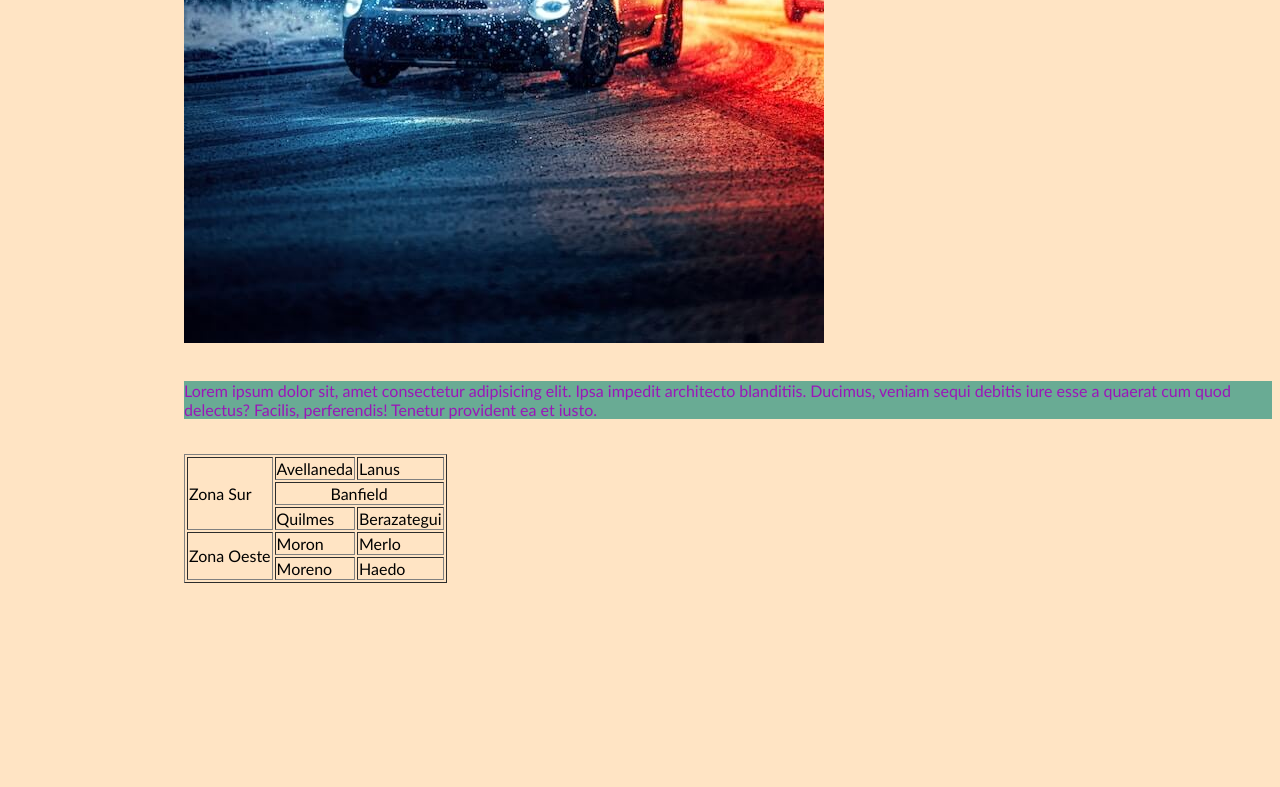
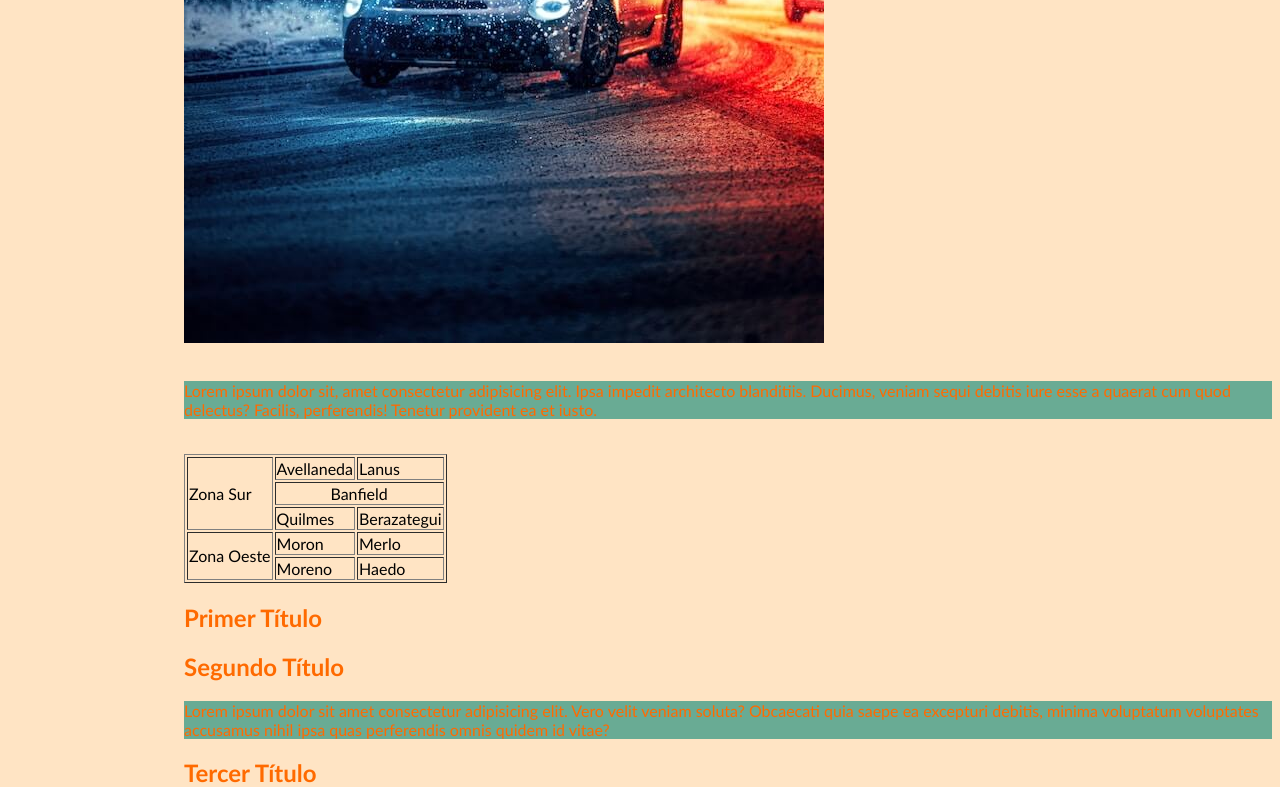
Before and after one commit to ferwargit/CaC-20518-FullStack, a plain HTML site: page pages/software.html in a window 1280 px wide. Shown: the part 520-1307 px from the top of the page. Before the commit the page ends 1111 px from the top, so only its background shows below. Drawn offline with Linux system fonts and the light colour scheme.

Commit message:
css-varios

```diff
--- a/css/style.css
+++ b/css/style.css
@@ -7,8 +7,13 @@
 
 body {
     font-family: 'Trebuchet MS', 'Lucida Sans Unicode', 'Lucida Grande', 'Lucida Sans', Arial, sans-serif;
+    /* font-family: 'Sofia Sans Semi Condensed', sans-serif; */
     /* padding-left: 20px; */
     padding-left: 11em;
+    background-image: url(../img/imagen04.jpg);
+    background-repeat: no-repeat;
+    background-attachment: fixed;
+    height: 500px;
 }
 
 h1 {
@@ -61,3 +66,17 @@ a:link {
 a:visited {
     color: #16b92e;
 }
+
+/* Especificidad */
+/* 1,0,0,0,0 */
+/* p {
+    color: #b91616!important;
+} */
+
+/* h1, p, h2 {
+    background-color: aquamarine;
+} */
+
+.contenedor > div > h2, p {
+    color: rgb(255, 106, 0);
+}
--- a/pages/software.html
+++ b/pages/software.html
@@ -52,5 +52,17 @@
             <td>Haedo</td>
         </tr>
     </table>
+    <div class="contenedor">
+        <div>
+            <h2>Primer Título</h2>
+        </div>
+        <div>
+            <h2>Segundo Título</h2>
+            <p>Lorem ipsum dolor sit amet consectetur adipisicing elit. Vero velit veniam soluta? Obcaecati quia saepe ea excepturi debitis, minima voluptatum voluptates accusamus nihil ipsa quas perferendis omnis quidem id vitae?</p>
+        </div>
+        <div>
+            <h2>Tercer Título</h2>
+        </div>
+    </div>
 </body>
 </html>
```
Also changed, not shown: index.html (+4 -0 lines).
